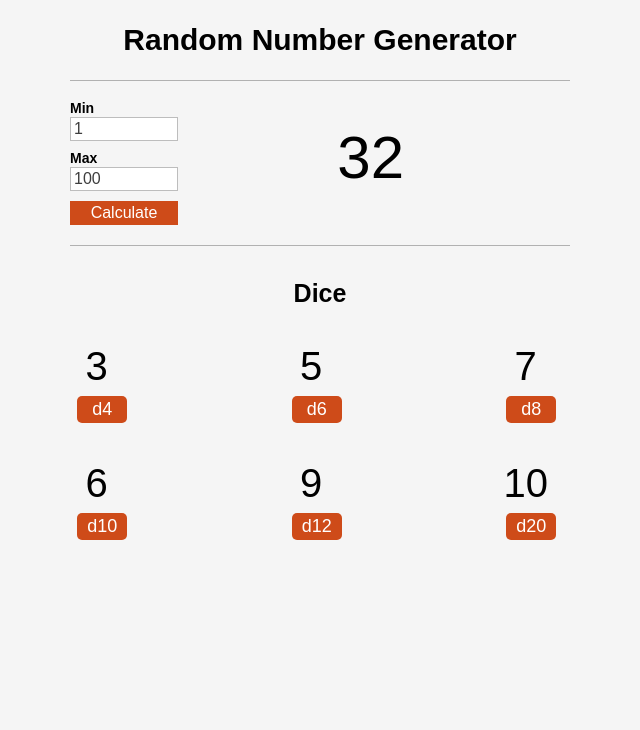
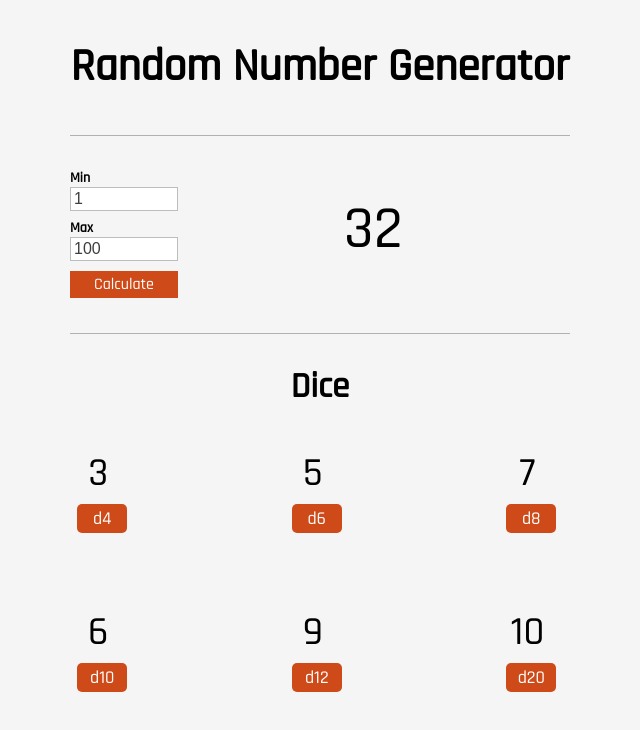
Before and after one commit to sequoian/rng, a React (Create React App) app: page / in a window 1280 px wide. Shown: the top 730 px of the page, without its empty margins (320-960 px from the left). Built offline with nearby package versions, Linux system fonts and the light colour scheme.

Commit message:
whitespace and new font

```diff
--- a/src/components/App.css
+++ b/src/components/App.css
@@ -5,16 +5,16 @@
 h1, h2 {
   font-weight: bold;
   text-align: center;
-  margin: 25px 0;
+  margin: 35px 0;
 }
 
 h1 {
-  font-size: 30px;
+  font-size: 40px;
+  margin: 45px 0;
 }
 
 h2 {
-  font-size: 25px;
-  margin-top: 35px;
+  font-size: 35px;
 }
 
 .dice {
@@ -31,3 +31,9 @@ button {
   border: none;
   cursor: pointer;
 }
+
+@media (min-width: 570px) {
+  h1 {
+    font-size: 45px;
+  }
+}
--- a/src/components/Die.css
+++ b/src/components/Die.css
@@ -1,7 +1,7 @@
 .die {
   width: 50%;
   display: inline-block;
-  margin-bottom: 30px;
+  margin-bottom: 50px;
 }
 
 .die button {
@@ -22,6 +22,12 @@
 @media (min-width: 520px) {
   .die {
     width: 33%;
-    margin-bottom: 40px;
+    margin-bottom: 60px;
   }
 }
+
+@media (min-width: 850px) {
+  .die {
+    margin-bottom: 80px;
+  }
+}
--- a/src/components/RNG.css
+++ b/src/components/RNG.css
@@ -2,7 +2,7 @@
   display: flex;
   flex-direction: column-reverse;
   align-items: center;
-  padding: 20px 0;
+  padding: 35px 0;
   border-top: 1px solid #b1b1b1;
   border-bottom: 1px solid #b1b1b1;
 }
--- a/src/index.css
+++ b/src/index.css
@@ -1,7 +1,12 @@
+@import url('https://fonts.googleapis.com/css?family=Rajdhani:500');
+
 body {
   margin: 0;
   padding: 0;
-  font-family: sans-serif;
   min-height: 100vh;
   background-color: whitesmoke;
 }
+
+body, button {
+  font-family: 'Rajdhani', sans-serif;
+}
```
